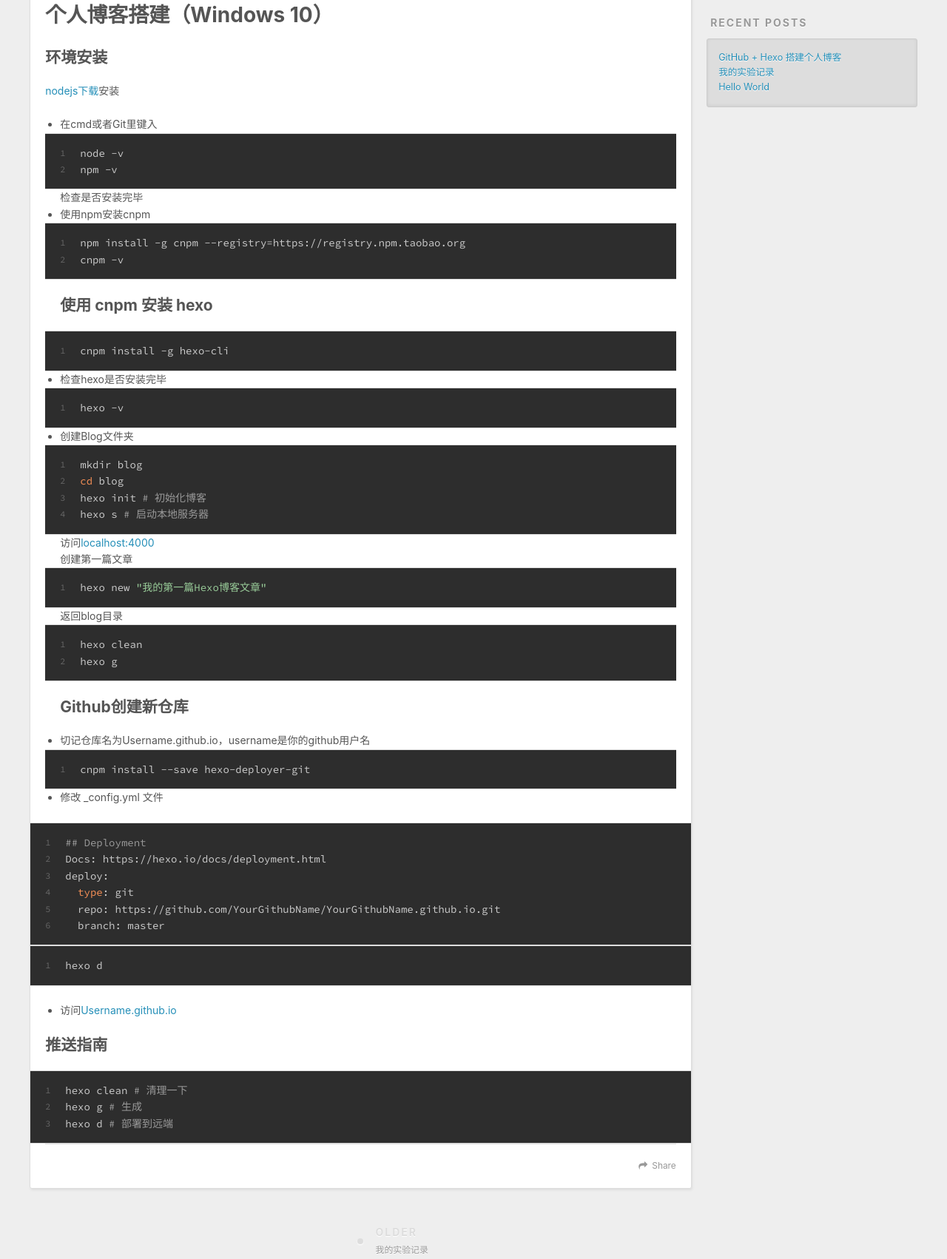
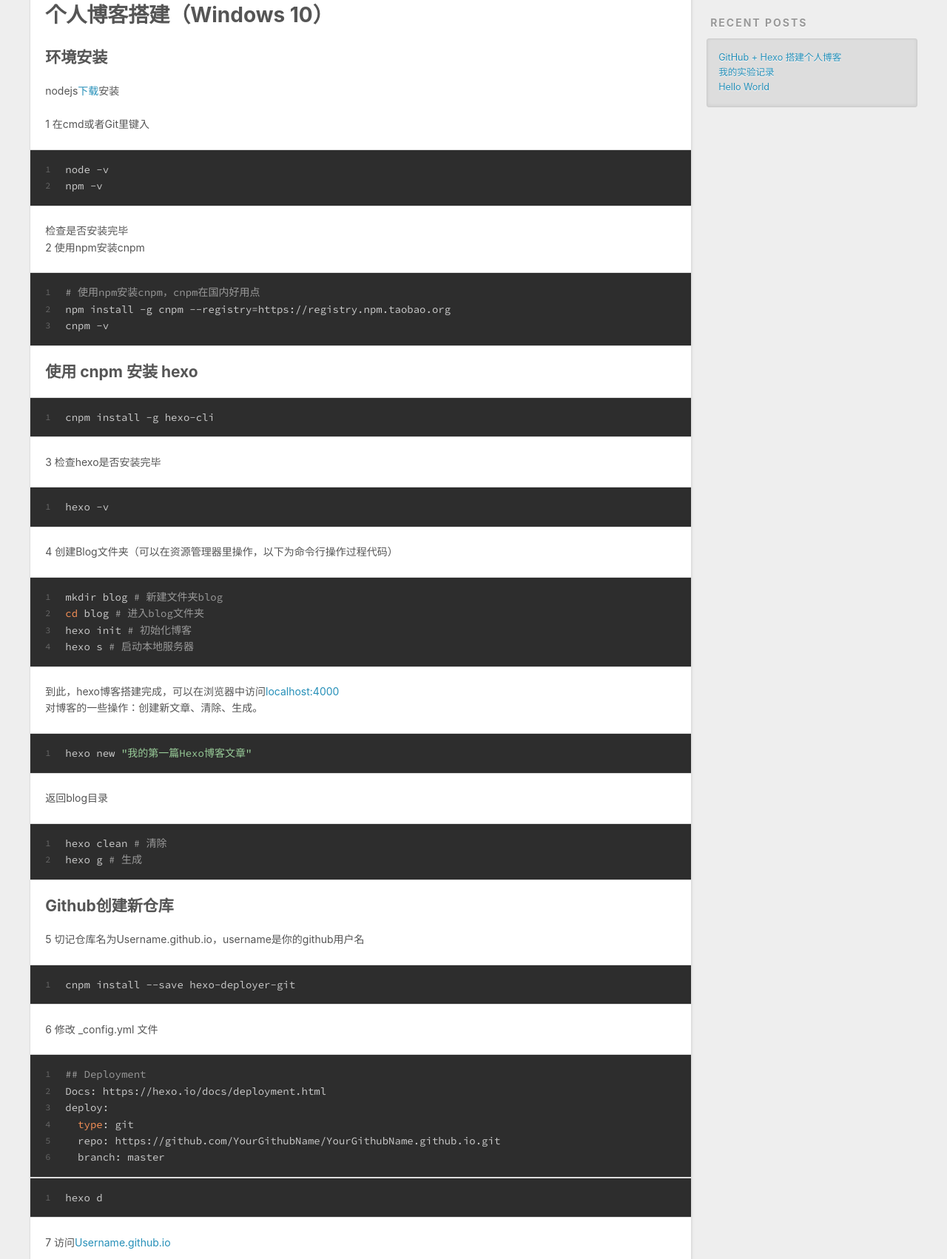
Before and after one commit to iUrsa/iursa.github.io, a plain HTML site: page 2020/05/13/GitHub-Hexo-搭建个人博客/index.html in a window 1280 px wide. Shown: the part 457-2159 px from the top of the page at 74% size. Drawn offline with nearby package versions, Linux system fonts and the light colour scheme.

Commit message:
Site updated: 2020-05-13 19:23:13

```diff
--- a/2020/05/13/GitHub-Hexo-搭建个人博客/index.html
+++ b/2020/05/13/GitHub-Hexo-搭建个人博客/index.html
@@ -15,7 +15,7 @@
 <meta property="og:description" content="个人博客搭建（Windows 10）环境安装nodejs下载安装">
 <meta property="og:locale" content="en_US">
 <meta property="article:published_time" content="2020-05-13T05:24:14.000Z">
-<meta property="article:modified_time" content="2020-05-13T11:01:09.796Z">
+<meta property="article:modified_time" content="2020-05-13T11:22:58.107Z">
 <meta property="article:author" content="John Doe">
 <meta name="twitter:card" content="summary">
 
@@ -88,33 +88,34 @@
 
     <div class="article-entry" itemprop="articleBody">
 
-        <h1 id="个人博客搭建（Windows-10）"><a href="#个人博客搭建（Windows-10）" class="headerlink" title="个人博客搭建（Windows 10）"></a>个人博客搭建（Windows 10）</h1><h2 id="环境安装"><a href="#环境安装" class="headerlink" title="环境安装"></a>环境安装</h2><p><a href="nodejs.org">nodejs下载</a>安装</p>
+        <h1 id="个人博客搭建（Windows-10）"><a href="#个人博客搭建（Windows-10）" class="headerlink" title="个人博客搭建（Windows 10）"></a>个人博客搭建（Windows 10）</h1><h2 id="环境安装"><a href="#环境安装" class="headerlink" title="环境安装"></a>环境安装</h2><p>nodejs<a href="nodejs.org">下载</a>安装</p>
 <a id="more"></a>
-<ul>
-<li>在cmd或者Git里键入<figure class="highlight bash"><table><tr><td class="gutter"><pre><span class="line">1</span><br><span class="line">2</span><br></pre></td><td class="code"><pre><span class="line">node -v</span><br><span class="line">npm -v</span><br></pre></td></tr></table></figure>
-检查是否安装完毕</li>
-<li>使用npm安装cnpm<figure class="highlight bash"><table><tr><td class="gutter"><pre><span class="line">1</span><br><span class="line">2</span><br></pre></td><td class="code"><pre><span class="line">npm install -g cnpm --registry=https://registry.npm.taobao.org</span><br><span class="line">cnpm -v</span><br></pre></td></tr></table></figure>
-<h2 id="使用-cnpm-安装-hexo"><a href="#使用-cnpm-安装-hexo" class="headerlink" title="使用 cnpm 安装 hexo"></a>使用 cnpm 安装 hexo</h2><figure class="highlight bash"><table><tr><td class="gutter"><pre><span class="line">1</span><br></pre></td><td class="code"><pre><span class="line">cnpm install -g hexo-cli</span><br></pre></td></tr></table></figure></li>
-<li>检查hexo是否安装完毕<figure class="highlight bash"><table><tr><td class="gutter"><pre><span class="line">1</span><br></pre></td><td class="code"><pre><span class="line">hexo -v</span><br></pre></td></tr></table></figure></li>
-<li>创建Blog文件夹<figure class="highlight bash"><table><tr><td class="gutter"><pre><span class="line">1</span><br><span class="line">2</span><br><span class="line">3</span><br><span class="line">4</span><br></pre></td><td class="code"><pre><span class="line">mkdir blog</span><br><span class="line"><span class="built_in">cd</span> blog</span><br><span class="line">hexo init <span class="comment"># 初始化博客</span></span><br><span class="line">hexo s <span class="comment"># 启动本地服务器</span></span><br></pre></td></tr></table></figure>
-访问<a href="localhost:4000">localhost:4000</a><br>创建第一篇文章<figure class="highlight bash"><table><tr><td class="gutter"><pre><span class="line">1</span><br></pre></td><td class="code"><pre><span class="line">hexo new <span class="string">"我的第一篇Hexo博客文章"</span></span><br></pre></td></tr></table></figure>
-返回blog目录<figure class="highlight bash"><table><tr><td class="gutter"><pre><span class="line">1</span><br><span class="line">2</span><br></pre></td><td class="code"><pre><span class="line">hexo clean</span><br><span class="line">hexo g</span><br></pre></td></tr></table></figure>
-<h2 id="Github创建新仓库"><a href="#Github创建新仓库" class="headerlink" title="Github创建新仓库"></a>Github创建新仓库</h2></li>
-<li>切记仓库名为Username.github.io，username是你的github用户名<figure class="highlight bash"><table><tr><td class="gutter"><pre><span class="line">1</span><br></pre></td><td class="code"><pre><span class="line">cnpm install --save hexo-deployer-git</span><br></pre></td></tr></table></figure></li>
-<li>修改 _config.yml 文件</li>
-</ul>
+<p>1 在cmd或者Git里键入</p>
+<figure class="highlight bash"><table><tr><td class="gutter"><pre><span class="line">1</span><br><span class="line">2</span><br></pre></td><td class="code"><pre><span class="line">node -v</span><br><span class="line">npm -v</span><br></pre></td></tr></table></figure>
+<p>检查是否安装完毕<br>2 使用npm安装cnpm</p>
+<figure class="highlight bash"><table><tr><td class="gutter"><pre><span class="line">1</span><br><span class="line">2</span><br><span class="line">3</span><br></pre></td><td class="code"><pre><span class="line"><span class="comment"># 使用npm安装cnpm，cnpm在国内好用点</span></span><br><span class="line">npm install -g cnpm --registry=https://registry.npm.taobao.org</span><br><span class="line">cnpm -v</span><br></pre></td></tr></table></figure>
+<h2 id="使用-cnpm-安装-hexo"><a href="#使用-cnpm-安装-hexo" class="headerlink" title="使用 cnpm 安装 hexo"></a>使用 cnpm 安装 hexo</h2><figure class="highlight bash"><table><tr><td class="gutter"><pre><span class="line">1</span><br></pre></td><td class="code"><pre><span class="line">cnpm install -g hexo-cli</span><br></pre></td></tr></table></figure>
+<p>3 检查hexo是否安装完毕</p>
+<figure class="highlight bash"><table><tr><td class="gutter"><pre><span class="line">1</span><br></pre></td><td class="code"><pre><span class="line">hexo -v</span><br></pre></td></tr></table></figure>
+<p>4 创建Blog文件夹（可以在资源管理器里操作，以下为命令行操作过程代码）</p>
+<figure class="highlight bash"><table><tr><td class="gutter"><pre><span class="line">1</span><br><span class="line">2</span><br><span class="line">3</span><br><span class="line">4</span><br></pre></td><td class="code"><pre><span class="line">mkdir blog <span class="comment"># 新建文件夹blog</span></span><br><span class="line"><span class="built_in">cd</span> blog <span class="comment"># 进入blog文件夹</span></span><br><span class="line">hexo init <span class="comment"># 初始化博客</span></span><br><span class="line">hexo s <span class="comment"># 启动本地服务器</span></span><br></pre></td></tr></table></figure>
+<p>到此，hexo博客搭建完成，可以在浏览器中访问<a href="localhost:4000">localhost:4000</a><br>对博客的一些操作：创建新文章、清除、生成。</p>
+<figure class="highlight bash"><table><tr><td class="gutter"><pre><span class="line">1</span><br></pre></td><td class="code"><pre><span class="line">hexo new <span class="string">"我的第一篇Hexo博客文章"</span></span><br></pre></td></tr></table></figure>
+<p>返回blog目录</p>
+<figure class="highlight bash"><table><tr><td class="gutter"><pre><span class="line">1</span><br><span class="line">2</span><br></pre></td><td class="code"><pre><span class="line">hexo clean <span class="comment"># 清除</span></span><br><span class="line">hexo g <span class="comment"># 生成</span></span><br></pre></td></tr></table></figure>
+<h2 id="Github创建新仓库"><a href="#Github创建新仓库" class="headerlink" title="Github创建新仓库"></a>Github创建新仓库</h2><p>5 切记仓库名为Username.github.io，username是你的github用户名</p>
+<figure class="highlight bash"><table><tr><td class="gutter"><pre><span class="line">1</span><br></pre></td><td class="code"><pre><span class="line">cnpm install --save hexo-deployer-git</span><br></pre></td></tr></table></figure>
+<p>6 修改 _config.yml 文件</p>
 <figure class="highlight bash"><table><tr><td class="gutter"><pre><span class="line">1</span><br><span class="line">2</span><br><span class="line">3</span><br><span class="line">4</span><br><span class="line">5</span><br><span class="line">6</span><br></pre></td><td class="code"><pre><span class="line"><span class="comment">## Deployment</span></span><br><span class="line">Docs: https://hexo.io/docs/deployment.html</span><br><span class="line">deploy:</span><br><span class="line">  <span class="built_in">type</span>: git</span><br><span class="line">  repo: https://github.com/YourGithubName/YourGithubName.github.io.git</span><br><span class="line">  branch: master</span><br></pre></td></tr></table></figure>
 <figure class="highlight bash"><table><tr><td class="gutter"><pre><span class="line">1</span><br></pre></td><td class="code"><pre><span class="line">hexo d</span><br></pre></td></tr></table></figure>
-<ul>
-<li>访问<a href="Username.github.io">Username.github.io</a></li>
-</ul>
-<h2 id="推送指南"><a href="#推送指南" class="headerlink" title="推送指南"></a>推送指南</h2><figure class="highlight bash"><table><tr><td class="gutter"><pre><span class="line">1</span><br><span class="line">2</span><br><span class="line">3</span><br></pre></td><td class="code"><pre><span class="line">hexo clean <span class="comment"># 清理一下</span></span><br><span class="line">hexo g <span class="comment"># 生成</span></span><br><span class="line">hexo d <span class="comment"># 部署到远端</span></span><br></pre></td></tr></table></figure>
+<p>7 访问<a href="Username.github.io">Username.github.io</a></p>
+<h2 id="推送指南"><a href="#推送指南" class="headerlink" title="推送指南"></a>推送指南</h2><figure class="highlight bash"><table><tr><td class="gutter"><pre><span class="line">1</span><br><span class="line">2</span><br><span class="line">3</span><br><span class="line">4</span><br></pre></td><td class="code"><pre><span class="line">hexo clean <span class="comment"># 清理一下</span></span><br><span class="line"><span class="comment"># hexo g </span></span><br><span class="line"><span class="comment"># hexo d </span></span><br><span class="line">hexo d -g <span class="comment"># 生成并推送</span></span><br></pre></td></tr></table></figure>
 
 
 
     </div>
     <footer class="article-footer">
-      <a data-url="http://yoursite.com/2020/05/13/GitHub-Hexo-%E6%90%AD%E5%BB%BA%E4%B8%AA%E4%BA%BA%E5%8D%9A%E5%AE%A2/" data-id="cka4xyyvr0001tgvncx5r5qmh" class="article-share-link">Share</a>
+      <a data-url="http://yoursite.com/2020/05/13/GitHub-Hexo-%E6%90%AD%E5%BB%BA%E4%B8%AA%E4%BA%BA%E5%8D%9A%E5%AE%A2/" data-id="cka599eef0001j4vnfojfc7ie" class="article-share-link">Share</a>
 
 
     </footer>
```
Also changed, not shown: 2020/05/12/hello-world/index.html (+1 -1 lines), 2020/05/12/我的实验记录/index.html (+1 -1 lines), index.html (+4 -4 lines).
